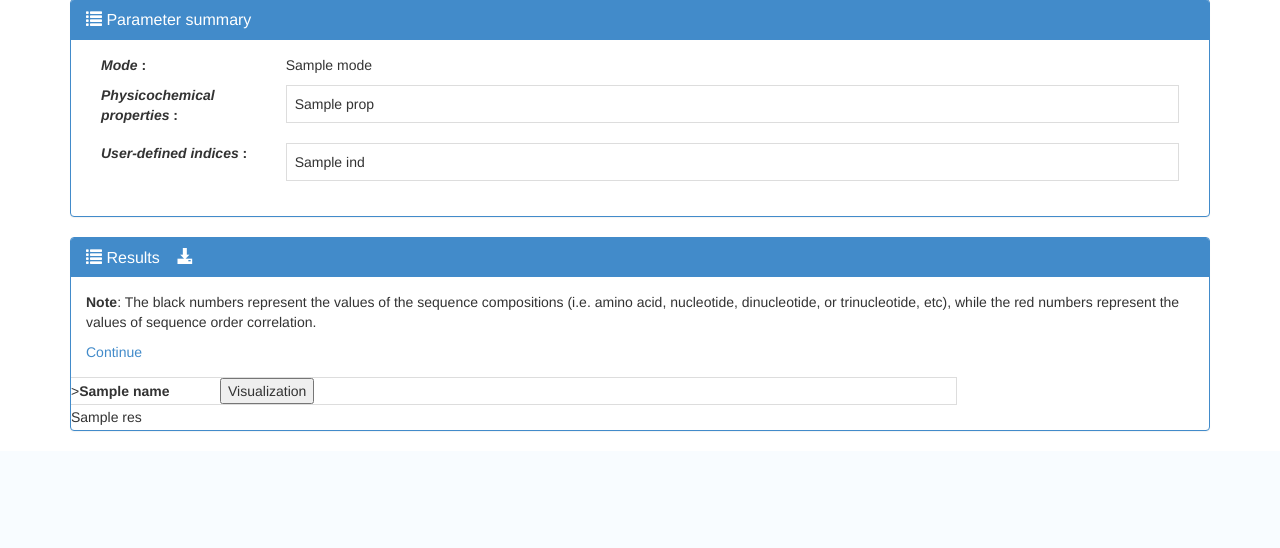
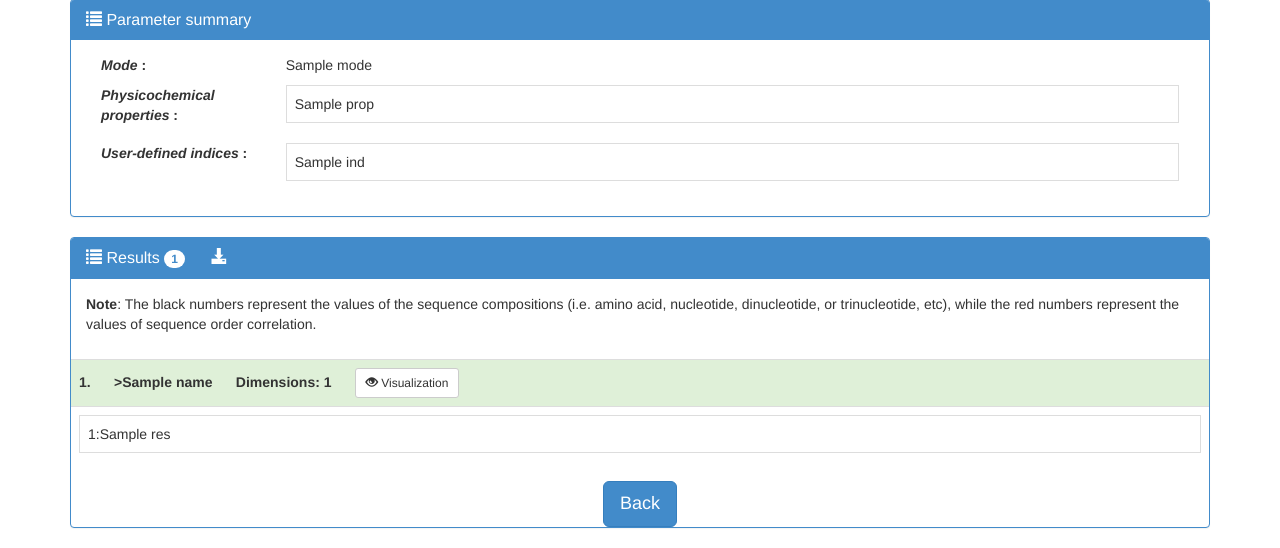
Before and after one commit to liufule12/repRNA_Web, a Flask app: template webserver/templates/result.html in a window 1280 px wide. Shown: the part 429-977 px from the top of the page. Before the commit the page ends 860 px from the top, so only its background shows below. Run offline with Flask 2, Linux system fonts and the light colour scheme; the template is opened without the code that fills it: most values are stand-ins (such as "Sample title", 1, 10 or a date in 2020); some libraries are stand-ins or nearby versions.

Commit message:
update the result page UI.

```diff
--- a/webserver/templates/result.html
+++ b/webserver/templates/result.html
@@ -82,8 +82,8 @@
                         {% if args['props'] != [] %}
                             <div class="row">
                                 <label class="col-sm-2 text-left"><em>Physicochemical properties</em> :</label>
-                                <div class="col-sm-10">
-                                    <table class="table table-bordered table-responsive">
+                                <div class="col-sm-10 table-responsive">
+                                    <table class="table table-bordered">
                                         <tr>
                                             {% for prop in args['props'] %}
                                                 {% if loop.index0 % 5 == 0 %}
@@ -101,8 +101,8 @@
                         {% if args['ext_ind'] != [] %}
                             <div class="row">
                                 <label class="col-sm-2 text-left"><em>User-defined indices</em> :</label>
-                                <div class="col-sm-10">
-                                    <table class="table table-bordered table-responsive">
+                                <div class="col-sm-10 table-responsive">
+                                    <table class="table table-bordered">
                                         <tr>
                                             {% for ind in args['ext_ind'] %}
                                                 {% if loop.index0 % 5 == 0 %}
@@ -125,49 +125,60 @@
         <div class="panel panel-primary">
             <div class="panel-heading">
                 <h4 class="panel-title">
-                    <a data-toggle="collapse" href="#collapseRes" aria-expanded="true" aria-controls="collapseRes"><span class="glyphicon glyphicon-list"></span> Results</a>
-                     &nbsp;&nbsp;&nbsp;<a href="{{ url_for('static', filename=write_file) }}" target="_blank"><span class="glyphicon glyphicon-download-alt"></span></a>
+                    <a data-toggle="collapse" href="#collapseRes" aria-expanded="true" aria-controls="collapseRes">
+                        <span class="glyphicon glyphicon-list"></span>
+                        Results
+                    </a>
+                    <span class="badge">{{ res|length }}</span>
+                     &nbsp;&nbsp;&nbsp;&nbsp;
+                    <a href="{{ url_for('static', filename=write_file) }}" target="_blank"><span class="glyphicon glyphicon-download-alt"></span></a>
                 </h4>
             </div>
 
             <div id="collapseRes" class="panel-collapse collapse in">
                 <div class="panel-body">
                     <p><strong>Note</strong>: The black numbers represent the values of the sequence compositions (i.e. amino acid, nucleotide, dinucleotide, or trinucleotide, etc), while the red numbers represent the values of sequence order correlation.</p>
-                    <a href="javascript: window.history.back()">Continue</a>
                 </div>
             </div>
 
-            <table class="table-responsive table-bordered">
+            <!-- Result vectors -->
+            <div class="table-responsive">
+                <table class="table col-sm-12">
+                    <tbody>
                     {% for vec in res %}
+                        <tr class="success">
+                            <td>
+                                <strong>{{ loop.index }}.</strong>
+                                &nbsp;&nbsp;&nbsp;&nbsp;
+                                <strong>>{{ names[loop.index0] }}</strong>
+                                &nbsp;&nbsp;&nbsp;&nbsp;
+                                <strong>Dimensions: {{ vec|length }}</strong>
+                                &nbsp;&nbsp;&nbsp;&nbsp;
+                                <button class="btn btn-default btn-sm" onClick="window.open('http://219.223.244.143:5000/visual/{{ user_ip_time }}/{{ loop.index0 }}','','height=2000,width=2000,scrollbars=yes,status=yes')">
+                                    <span class="glyphicon glyphicon-eye-open"></span> Visualization
+                                </button>
+                            </td>
+                        </tr>
+
                         <tr>
-                        <td>><strong>{{ names[loop.index0] }}</strong>&nbsp;&nbsp;&nbsp;&nbsp;&nbsp;&nbsp;&nbsp;&nbsp;&nbsp;&nbsp;&nbsp;&nbsp;&nbsp;<button onClick="window.open('http://219.223.244.143:5000/visual/{{ user_ip_time }}/{{ loop.index0 }}','','height=2000,width=2000,scrollbars=yes,status=yes')">Visualization</button></td>
-                        <td></td>
-                    </tr>
-                    <tr>
-                        <td>
-                            <table style="margin:0 auto; width:885px; line-height:25px;">
+                            <td class="col-sm-12">
+                            <table class="table col-sm-12 table-bordered">
                                 <tr>
                                 {% for _res in vec %}
-                                        {% if loop.index0 % 10 == 0 and loop.index0 != 0 %}
+                                    {% if loop.index0 != 0 and loop.index0 % 12 == 0 %}
                                         </tr>
                                         <tr>
                                     {% endif %}
                                     {% if 'lamada' in args %}
-                                            {% if  method == 'PseDNC' or method == 'PseKNC' or method == 'PC-PseDNC-General' or method == 'SC-PseDNC-General' or method == 'PC-PseTNC-General' or method == 'SC-PseTNC-General' %}
+                                        {% if mode == 'PC-PseDNC-General' or mode == 'SC-PseDNC-General' %}
                                             {% if loop.index0 >= 4 ** args['k'] %}
-                                                    <td width="50px" style="color: #ff0000"><strong>{{ _res }}</strong></td>
+                                                <td><strong>{{ _res }}</strong></td>
                                             {% else %}
-                                                    <td width="50px">{{ _res }}</td>
-                                                {% endif %}
-                                            {% elif method == 'PC-PseAAC' or method == 'SC-PseAAC' or method == 'PC-PseAAC-General' or method == 'SC-PseAAC-General' %}
-                                                {% if loop.index0 >= 20 ** args['k'] %}
-                                                    <td width="50px" style="color: #ff0000"><strong>{{ _res }}</strong></td>
-                                                {% else %}
-                                                    <td width="50px">{{ _res }}</td>
+                                                <td>{{ _res }}</td>
                                             {% endif %}
                                         {% endif %}
                                     {% else %}
-                                            <td width="10%">{{ _res }}</td>
+                                        <td>{{ loop.index0 + 1 }}:{{ _res }}</td>
                                     {% endif %}
                                 {% endfor %}
                                 </tr>
@@ -175,7 +186,13 @@
                             </td>
                         </tr>
                     {% endfor %}
+                    </tbody>
                 </table>
             </div>
+            <div class="row text-center vertical-middle-sm">
+            <button class="btn btn-primary btn-lg" onclick="window.history.back()">Back</button>
+            </div>
+        </div>
+
     {% endif %}
 {% endblock %}
```
Lines whose indentation alone changed are shown as unchanged.
